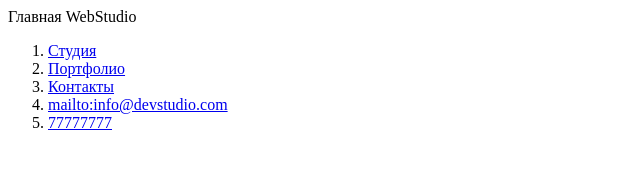
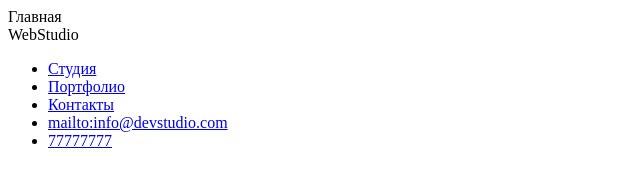
Before and after one commit to VMDEVeloper27/goit-markup-hw-01, a plain HTML site: page index.html in a window 1280 px wide. Shown: the whole page, without its empty margins (0-640 px from the left). Drawn offline with Linux system fonts and the light colour scheme.

Commit message:
коректирует пред дейст

```diff
--- a/index.html
+++ b/index.html
@@ -8,10 +8,11 @@
 </head>
 <body>
     <main>
-    Главная
+        <header>
+    Главная <br>
     WebStudio
-    <nav>
-        <ol>
+
+        <ul>
             <li>
                 <a href="https://gansbro27.github.io/aasdaasd/">Студия</a>
             </li>
@@ -26,10 +27,10 @@
                 <li>
                     <a href=" tel:77777777">77777777</a>
                 </li>
-        </ol>
+        <ul>
 
 
-    </nav>
+    </header>
 </main>
 </body>
 </html>
```
